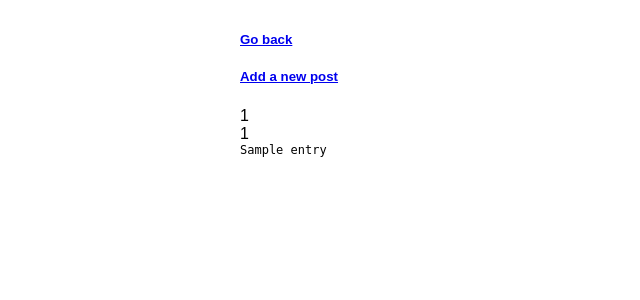
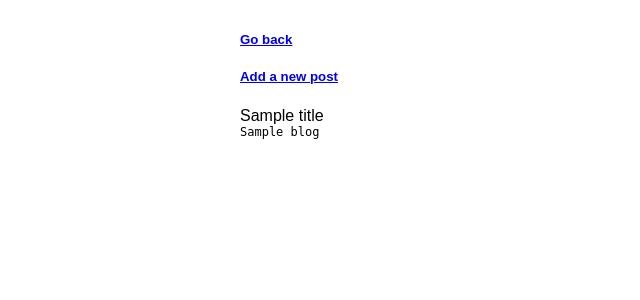
Before and after one commit to Michelle-D/build-a-blog, a Python web app: template templates/viewpost.html in a window 1280 px wide. Shown: the top 300 px of the page, without its empty margins (0-640 px from the left). Run offline with Jinja, Linux system fonts and the light colour scheme; the template is opened without the code that fills it: most values are stand-ins (such as "Sample title", 1, 10 or a date in 2020).

Commit message:
working code to be turned in

```diff
--- a/templates/base.html
+++ b/templates/base.html
@@ -50,16 +50,16 @@
       <h1>Recent Blog Posts</h1>
 
 
-    {% for post in posts %}
-    <div class ="post">
-     <h3 class ="post-title">
-       <a href="/blog/{{ post.key().id() }}">{{post.title}}</a></h3>
-     <p class ="post-body">{{post.words}}</p>
+    {% for blog in blogs %}
+    <div class ="blog">
+
+    <h3 class ="blog-title">
+      <a href="/base/{{ blog.key().id() }}">{{blog.title}}</a></h3>
+     <pre class ="blog-body">{{blog.blog}}</pre>
      <br>
      <br>
-       {% endfor %}
+    {% endfor %}
     </div>
-
 
 
 
--- a/templates/viewpost.html
+++ b/templates/viewpost.html
@@ -1,11 +1,10 @@
+{% extends "base.html" %}
 
-{% extends "base.html" %}
 {% block content %}
 <div class="section">
   <div class = "blog">
-    <div class = "blog-title">{{blog.key().id()}}</div>
-    <div class = "blog-ID">{{blog.id}}</div>
-    <pre class = "blog-body">{{blog.entry}}</pre>
+    <div class = "blog-title">{{title}}</div>
+    <pre class = "blog-body">{{blog}}</pre>
   </div>
 </div>
 {% endblock %}
```
Also changed, not shown: main.py (+9 -9 lines), templates/newpost.html (+4 -3 lines), 2 other files.
